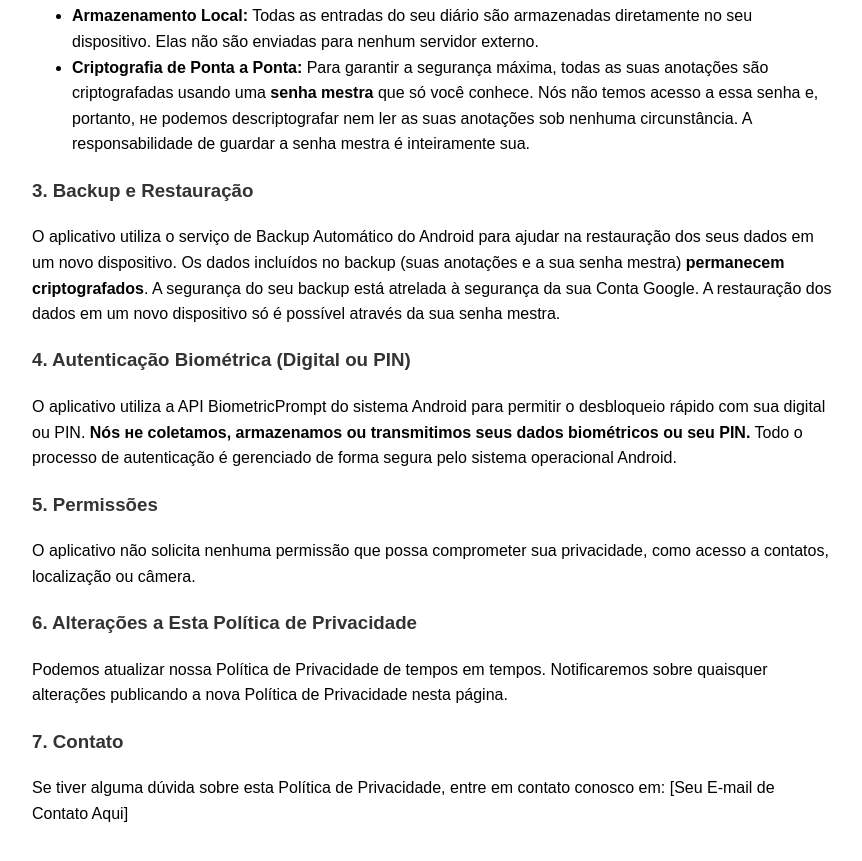
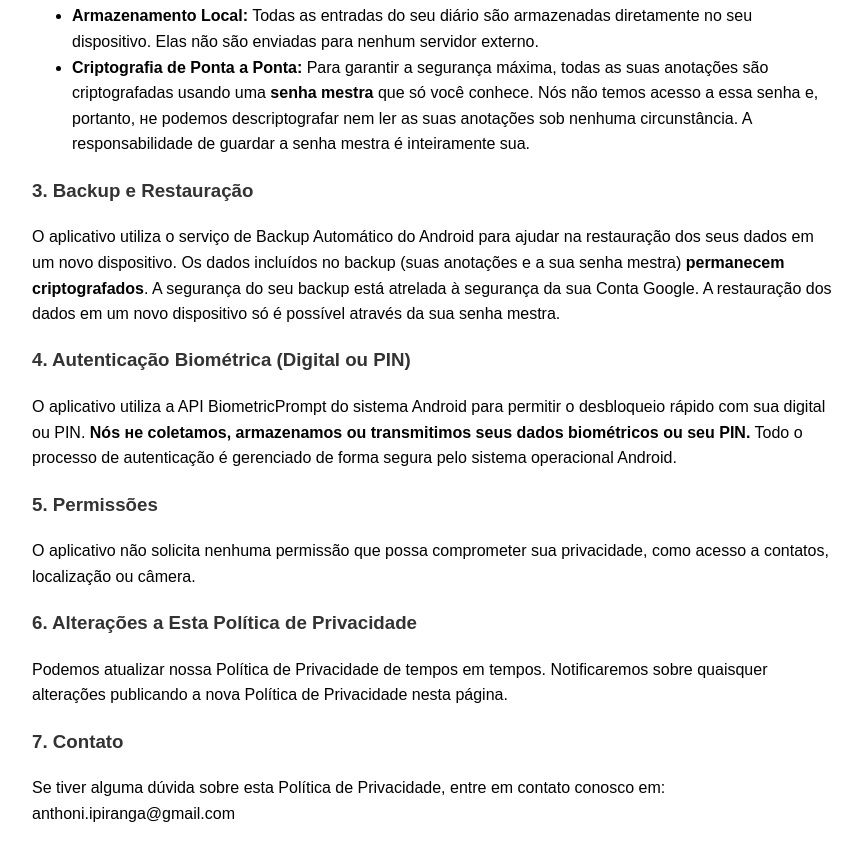
Before and after one commit to ipirangad3v/mydiary.github.io, a plain HTML site: page index.html in a window 1280 px wide. Shown: the part 415-1276 px from the top of the page, without its empty margins (208-1070 px from the left). Drawn offline with Linux system fonts and the light colour scheme.

Commit message:
Update index.html

```diff
--- a/index.html
+++ b/index.html
@@ -39,7 +39,7 @@
     <p>Podemos atualizar nossa Política de Privacidade de tempos em tempos. Notificaremos sobre quaisquer alterações publicando a nova Política de Privacidade nesta página.</p>
 
     <h3>7. Contato</h3>
-    <p>Se tiver alguma dúvida sobre esta Política de Privacidade, entre em contato conosco em: [Seu E-mail de Contato Aqui]</p>
+    <p>Se tiver alguma dúvida sobre esta Política de Privacidade, entre em contato conosco em: anthoni.ipiranga@gmail.com</p>
 
 </body>
 </html>
```
